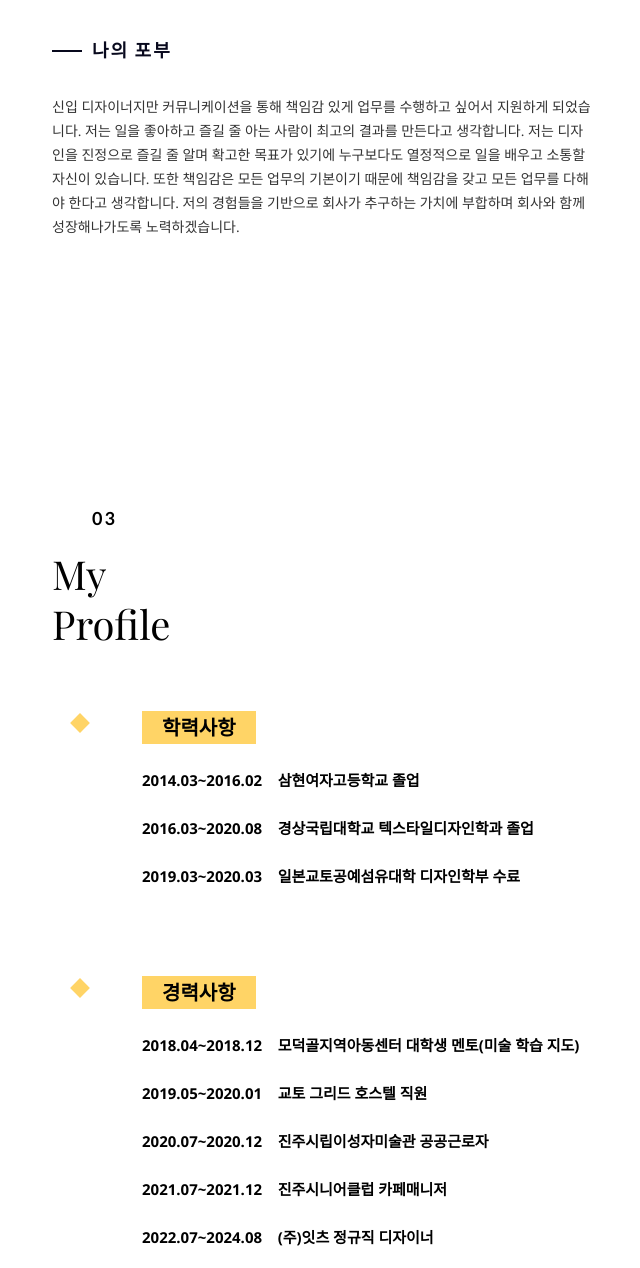
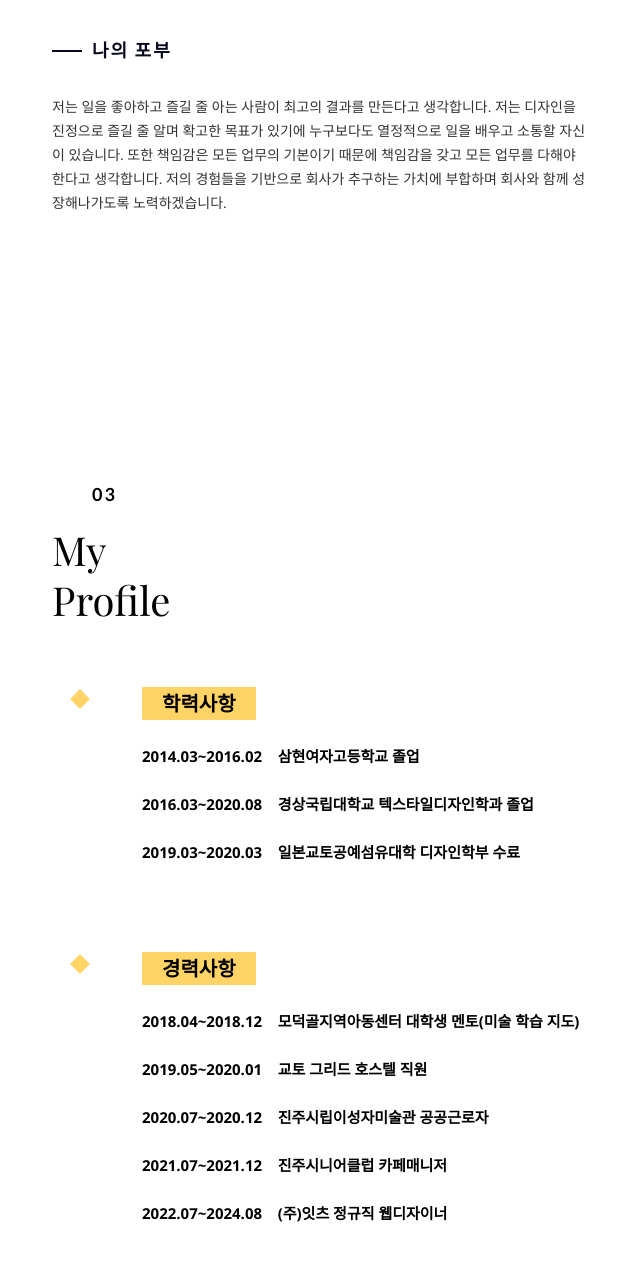
Before and after one commit to johaeseong/good-portfolio, a plain HTML site: page index.html in a window 1280 px wide. Shown: the part 3372-4640 px from the top of the page, without its empty margins (33-673 px from the left). Drawn offline with nearby package versions, Linux system fonts and the light colour scheme; a web font is replaced by a local one.

Commit message:
Update index.html

```diff
--- a/index.html
+++ b/index.html
@@ -281,7 +281,6 @@
                 <h4>나의 포부</h4>
                 <br>
                 <p>
-                    신입 디자이너지만 커뮤니케이션을 통해 책임감 있게 업무를 수행하고 싶어서 지원하게 되었습니다.
                     저는 일을 좋아하고 즐길 줄 아는 사람이 최고의 결과를 만든다고 생각합니다. 저는 디자인을 진정으로 즐길 줄 알며 확고한
                     목표가 있기에 누구보다도 열정적으로 일을 배우고 소통할 자신이 있습니다.
                     또한 책임감은 모든 업무의 기본이기 때문에 책임감을 갖고 모든 업무를 다해야 한다고 생각합니다. 저의 경험들을 기반으로 회사가 추구하는 가치에
@@ -342,7 +341,7 @@
                                     2021.07~2021.12 &nbsp;&nbsp; 진주시니어클럽 카페매니저
                                     <br>
                                     <br>
-                                    2022.07~2024.08 &nbsp;&nbsp; (주)잇츠 정규직 디자이너</strong></p>
+                                    2022.07~2024.08 &nbsp;&nbsp; (주)잇츠 정규직 웹디자이너</strong></p>
                         </div>
                     </li>
                     <li class="timeline-event" data-aos="fade-up" data-aos-delay=".4">
@@ -407,7 +406,7 @@
                 <p>010-3009-2860</p>
                 <h3>Email</h3>
                 <p>c6842860@naver.com </p>
-
+            </div>
                 <div class="clearfix"></div>
                 <div class="h-50"></div>
                 <div> Copy Rights ⓒ 2022 JO HAE SEONG.</div>
```
